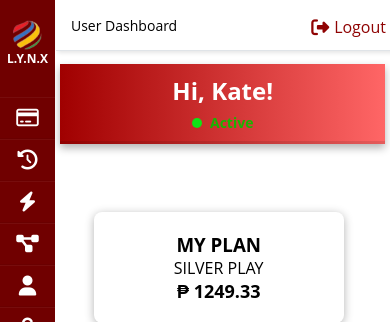
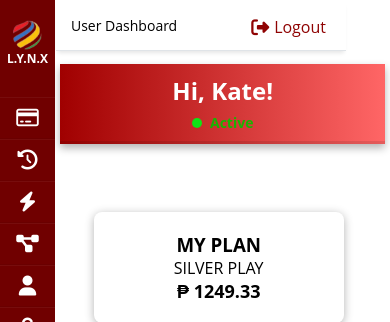
Before and after one commit to WesleyJoshuaPerez/Capstone, a PHP site: page /Github/user_dashboard.html in a window 390 px wide. Shown: the top 322 px of the page. Run offline with PHP 8.4, Linux system fonts and the light colour scheme; some libraries are stand-ins or nearby versions.

Commit message:
user header

```diff
--- a/frontend/styles/user_dashboard.css
+++ b/frontend/styles/user_dashboard.css
@@ -708,7 +708,7 @@ select:focus {
   }
 
   .header {
-    width: calc(100% - 40px) !important; /* Ensures it fits the screen */
+    width: calc(100% - 100px) !important; /* Ensures it fits the screen */
     left: 16px !important;
     top: 0;
     position: fixed !important;
```
